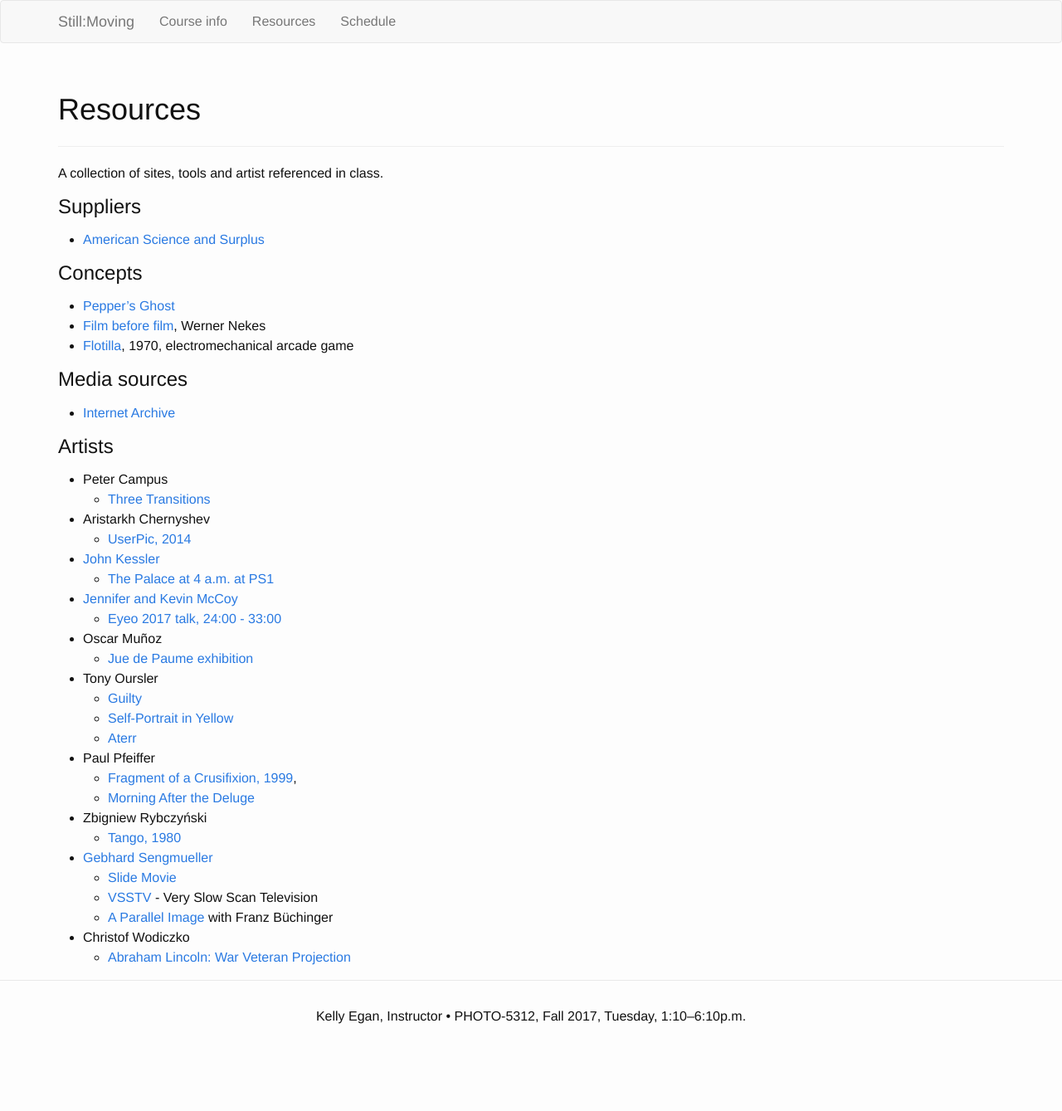
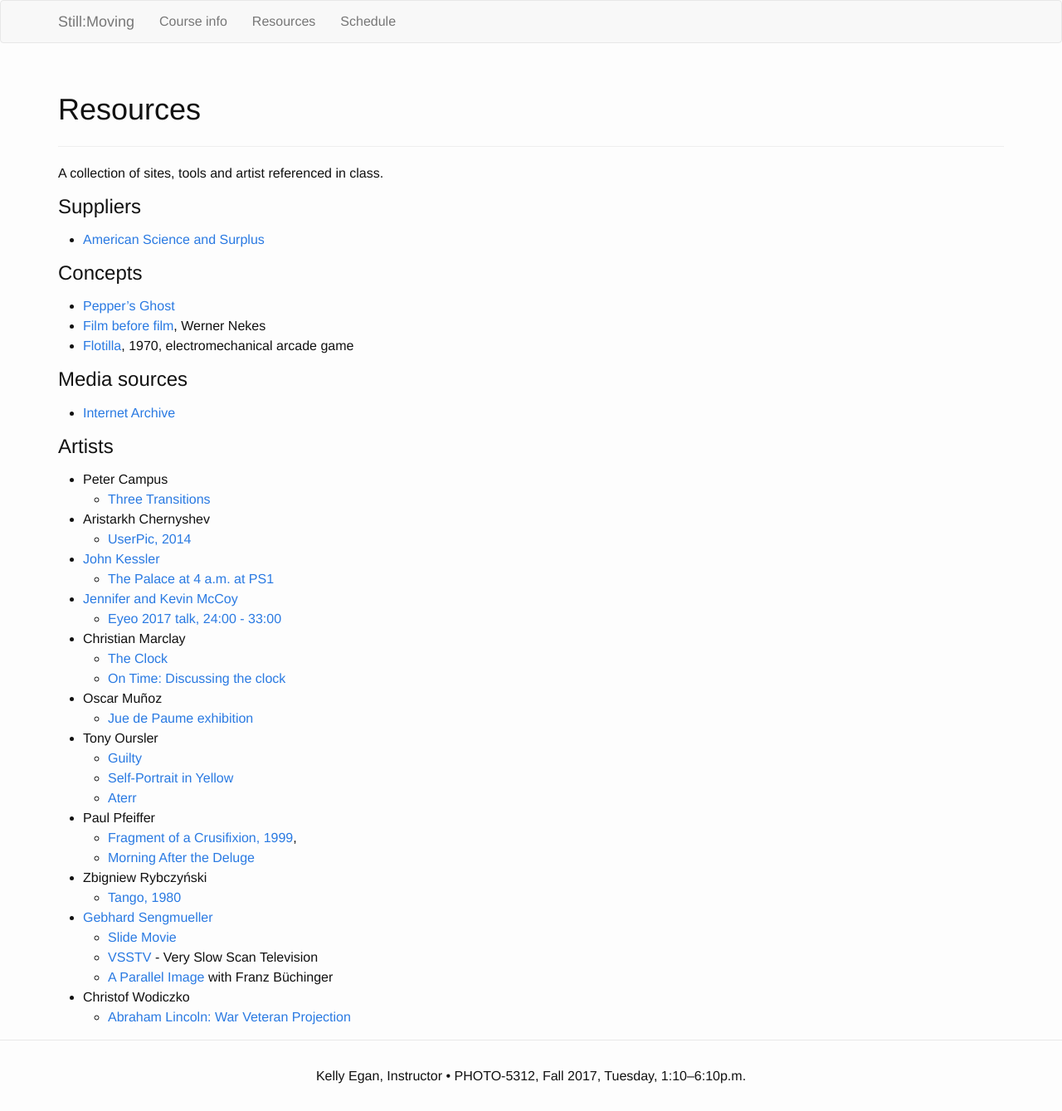
Before and after one commit to kellyegan/StillMoving, a Jekyll site: the page built from resources.md, in a window 1280 px wide. Shown: the whole page at 83% size. Built offline with Jekyll 4.4.1, drawn with Linux system fonts in a browser that asks for light colours; before the commit the page ends 1267 px from its top, so only the background shows below that.

Commit message:
Add marclay to resources

```diff
--- a/resources.md
+++ b/resources.md
@@ -30,6 +30,9 @@ A collection of sites, tools and artist referenced in class.
   * [The Palace at 4 a.m. at PS1](https://www.youtube.com/watch?v=k-uBggfiMGo)
 * [Jennifer and Kevin McCoy](http://mccoyspace.com/)
   * [Eyeo 2017 talk, 24:00 - 33:00](https://vimeo.com/232544899)
+* Christian Marclay
+  * [The Clock](https://www.youtube.com/watch?v=xp4EUryS6ac)
+  * [On Time: Discussing the clock](https://www.youtube.com/watch?v=EQ_wKD6XQTM)
 * Oscar Muñoz
   * [Jue de Paume exhibition](https://vimeo.com/98543782)
 * Tony Oursler
```
